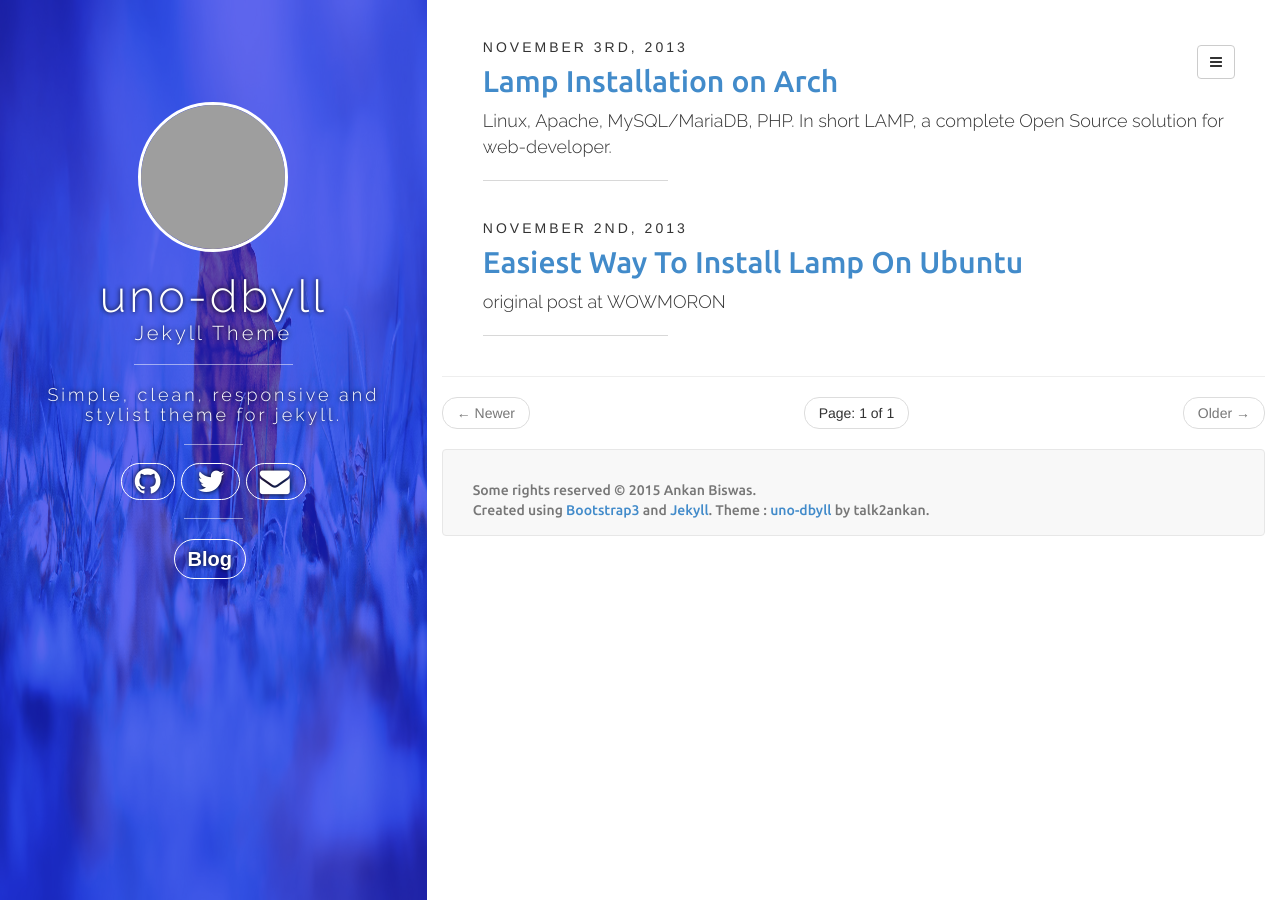
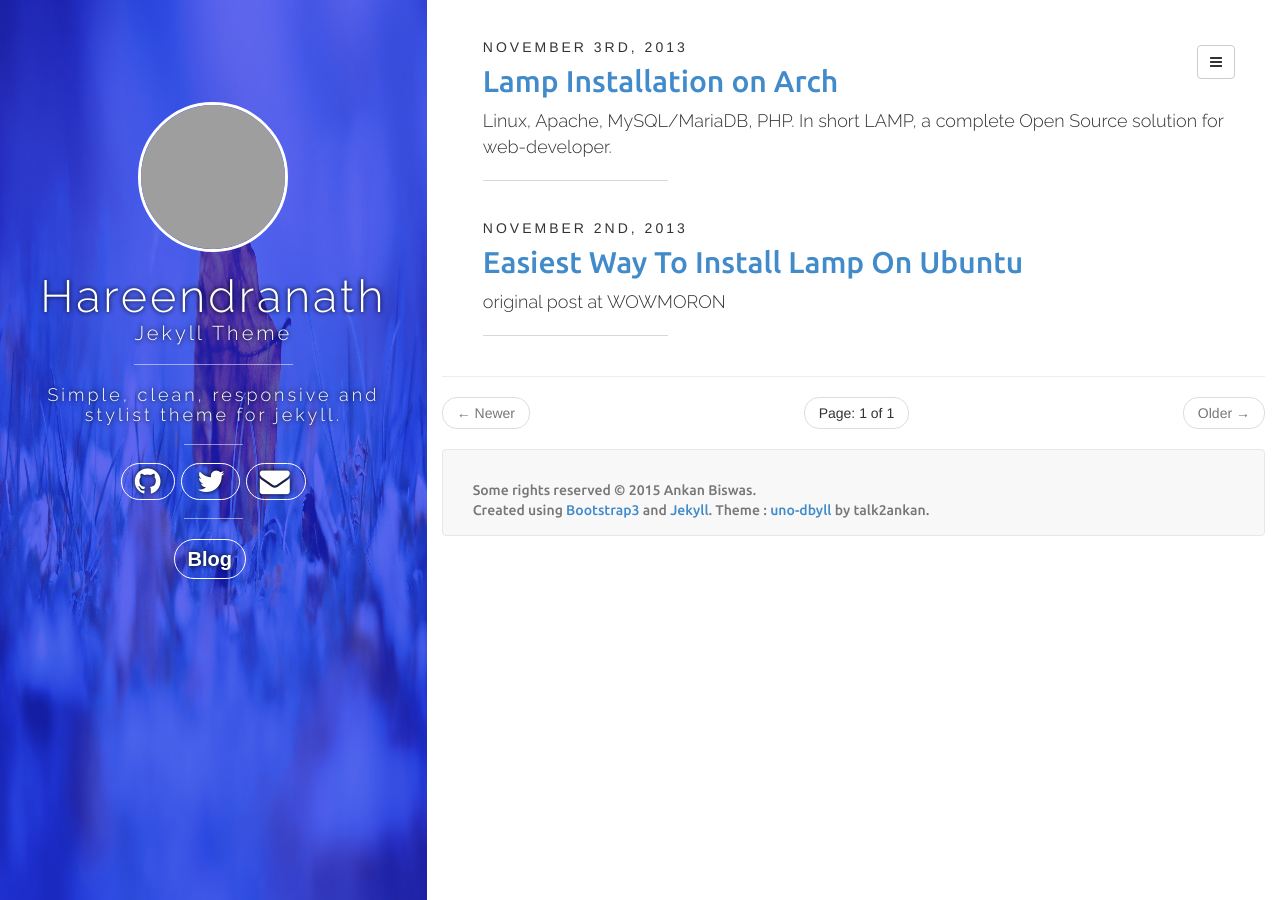
Before and after one commit to harikuttan/harikuttan.github.io, a Jekyll site: the page built from index.html, in a window 1280 px wide. Built offline with Jekyll 4.4.1, drawn with Linux system fonts in a browser that asks for light colours; nearby versions of some CDN libraries; the list of posts is cut into pages by our own code; comment, search, counter and statistics services are not loaded; grey boxes are pictures that could not be loaded.

Commit message:
Build-002

```diff
--- a/_config.yml
+++ b/_config.yml
@@ -17,8 +17,7 @@ tags_path : tags.html
 BASE_PATH : http://blog.ankanbiswas.in/uno-dbyll
 
 
-title : uno-dbyll
-
+title : Hareendranath
 
 
 author:
```
Also changed, not shown: 5 other files.
